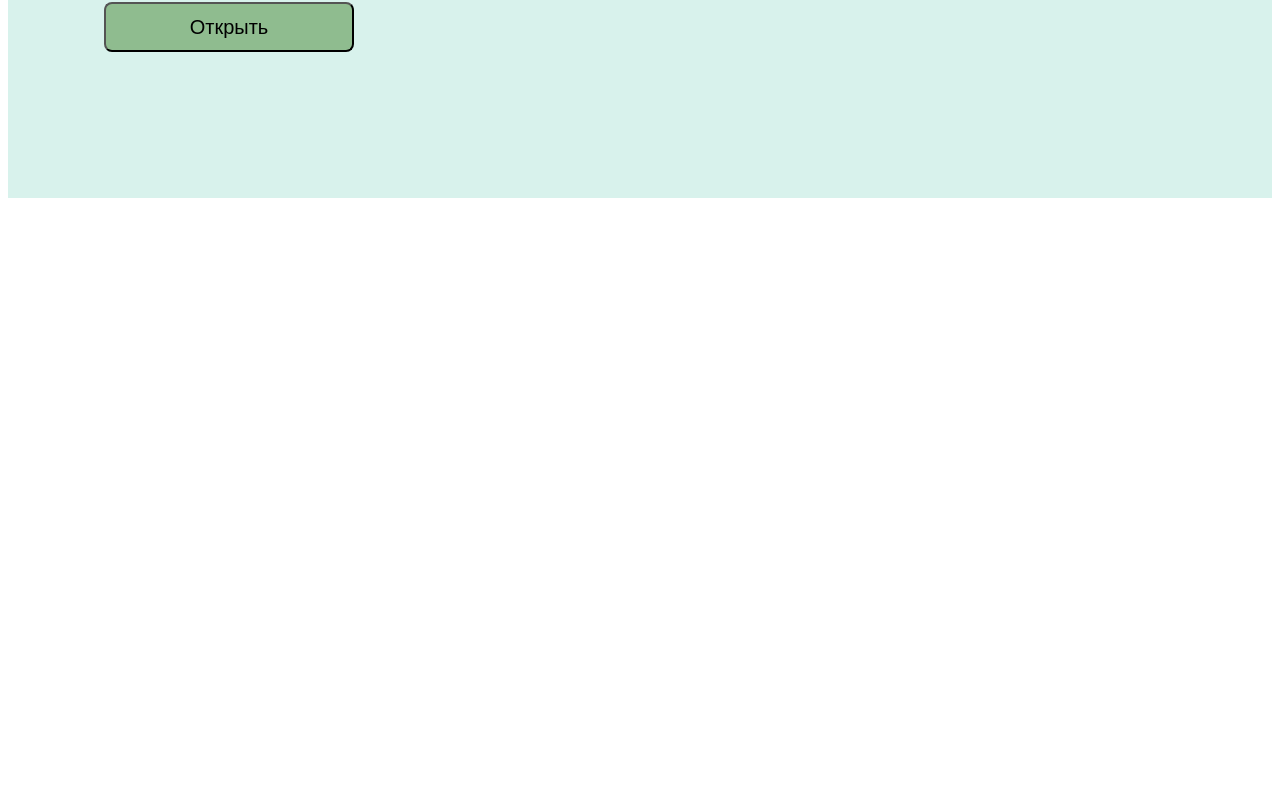
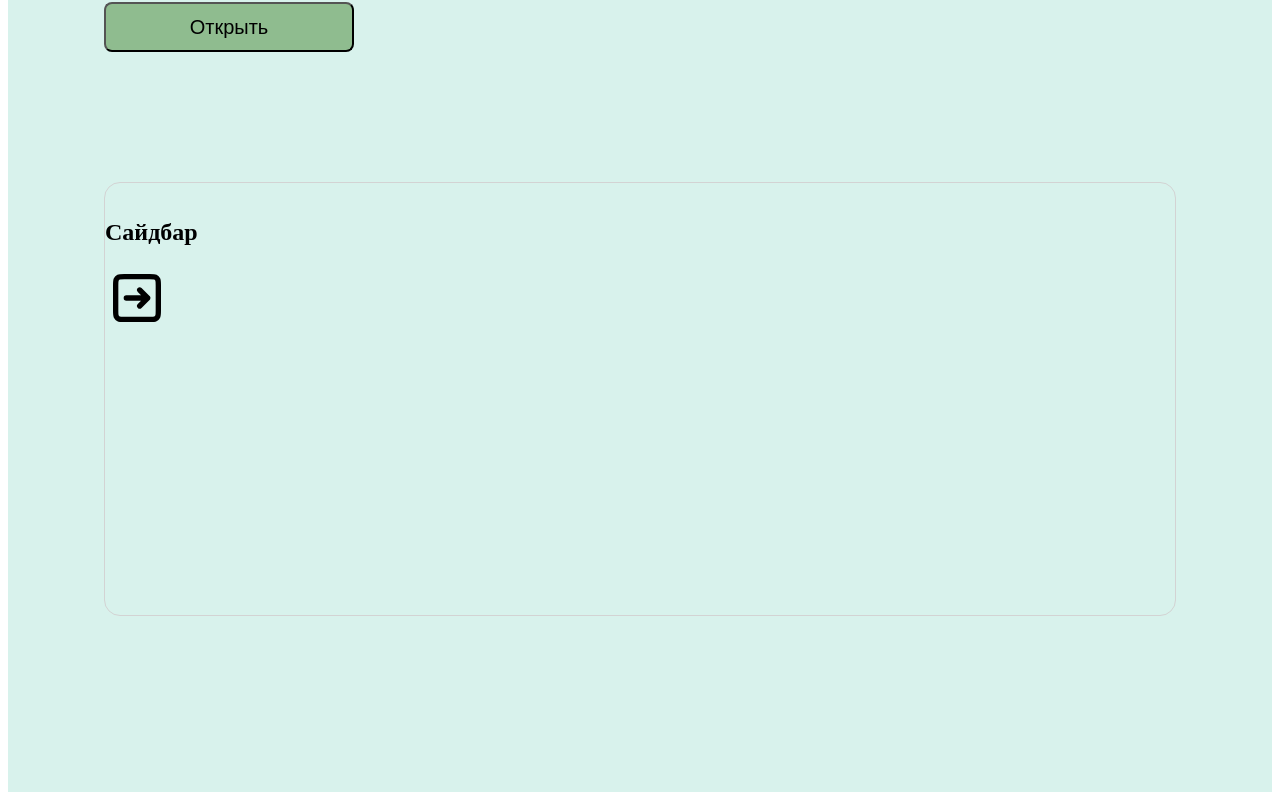
Before and after one commit to maximkin-alek/framer-motion-animations, a Next.js app: page /framer-motion-animations/ in a window 1280 px wide. Shown: the part 1772-2572 px from the top of the page. Before the commit the page ends 1978 px from the top, so only its background shows below. Built offline with nearby package versions, Linux system fonts and the light colour scheme.

Commit message:
added sidebar

```diff
--- /dev/null
+++ b/app/components/Sidebar.module.css
@@ -0,0 +1,26 @@
+.sidebar {
+  position: relative;
+  margin: 80px 0;
+  overflow: hidden;
+  padding: 16px 0;
+  border: 1px solid lightgray;
+  min-height: 50vh;
+  border-radius: 16px;
+}
+
+.button {
+  position: absolute;
+  z-index: 2;
+  background-color: transparent;
+  border: none;
+  cursor: pointer;
+  padding: 0;
+}
+
+.image {
+  left: 0;
+  position: absolute;
+  width: 500px;
+  max-width: 80vw;
+  border-radius: 16px;
+}
--- /dev/null
+++ b/app/components/Sidebar.tsx
@@ -0,0 +1,62 @@
+"use client";
+
+import { useState } from "react";
+import styles from "./Sidebar.module.css";
+import SidebarArrow from "./SidebarArrow";
+import { motion } from "framer-motion";
+
+const Sidebar = (): JSX.Element => {
+  const [isOpened, setIsOpened] = useState(false);
+  const imageVariants = {
+    visible: {
+      x: 0,
+      opacity: 1,
+      transition: {
+        type: "spring",
+        stiffness: 100,
+      },
+    },
+    hidden: {
+      opacity: 0,
+      x: "-100%",
+    },
+  };
+  const buttonVariants = {
+    visible: {
+      rotate: 180,
+      transition: {
+        type: "spring",
+        stiffness: 100,
+      },
+    },
+    hidden: {
+      rotate: 0,
+    },
+  };
+  return (
+    <section className={styles.sidebar}>
+      <h2 className={styles.title}>Сайдбар</h2>
+
+      <motion.button
+        variants={buttonVariants}
+        initial="hidden"
+        animate={isOpened ? "visible" : "hidden"}
+        onClick={() => setIsOpened(!isOpened)}
+        whileTap={{ scale: 0.9 }}
+        className={styles.button}
+      >
+        <SidebarArrow />
+      </motion.button>
+
+      <motion.img
+        initial="hidden"
+        animate={isOpened ? "visible" : "hidden"}
+        className={styles.image}
+        variants={imageVariants}
+        src="https://avatars.mds.yandex.net/get-mpic/5217715/img_id4445434902351195210.jpeg/orig"
+      />
+    </section>
+  );
+};
+
+export default Sidebar;
--- /dev/null
+++ b/app/components/SidebarArrow.tsx
@@ -0,0 +1,29 @@
+const SidebarArrow = () => {
+  return (
+    <svg
+      width="64px"
+      height="64px"
+      viewBox="0 0 24 24"
+      fill="none"
+      xmlns="http://www.w3.org/2000/svg"
+    >
+      <g id="SVGRepo_bgCarrier" strokeWidth="0"></g>
+      <g
+        id="SVGRepo_tracerCarrier"
+        strokeLinecap="round"
+        strokeLinejoin="round"
+      ></g>
+      <g id="SVGRepo_iconCarrier">
+        <path
+          d="M13 15L16 12M16 12L13 9M16 12H8M7.2 20H16.8C17.9201 20 18.4802 20 18.908 19.782C19.2843 19.5903 19.5903 19.2843 19.782 18.908C20 18.4802 20 17.9201 20 16.8V7.2C20 6.0799 20 5.51984 19.782 5.09202C19.5903 4.71569 19.2843 4.40973 18.908 4.21799C18.4802 4 17.9201 4 16.8 4H7.2C6.0799 4 5.51984 4 5.09202 4.21799C4.71569 4.40973 4.40973 4.71569 4.21799 5.09202C4 5.51984 4 6.07989 4 7.2V16.8C4 17.9201 4 18.4802 4.21799 18.908C4.40973 19.2843 4.71569 19.5903 5.09202 19.782C5.51984 20 6.07989 20 7.2 20Z"
+          stroke="#000000"
+          strokeWidth="2"
+          strokeLinecap="round"
+          strokeLinejoin="round"
+        ></path>
+      </g>
+    </svg>
+  );
+};
+
+export default SidebarArrow;
--- a/app/components/ToUpButton.tsx
+++ b/app/components/ToUpButton.tsx
@@ -1,8 +1,7 @@
 "use client";
-import { motion, useScroll, useSpring } from "framer-motion";
+import { motion, useScroll } from "framer-motion";
 import Arrow from "./Arrow";
 import styles from "./ToUpButton.module.css";
-import { useEffect } from "react";
 
 const ToUpButton = (): JSX.Element => {
   const { scrollYProgress } = useScroll();
--- a/app/globals.css
+++ b/app/globals.css
@@ -0,0 +1,8 @@
+input,
+textarea,
+button,
+select,
+div,
+a {
+  -webkit-tap-highlight-color: transparent;
+}
--- a/app/page.module.css
+++ b/app/page.module.css
@@ -1,3 +1,5 @@
+
+
 .main {
   display: flex;
   flex-direction: column;
@@ -16,11 +18,16 @@
   font-size: 20px;
 }
 
+.listTitle:focus {
+  outline: none;
+}
+
 .list {
   padding: 0;
 }
 
 .listItem {
+  max-width: 80%;
   list-style: none;
   color: black;
   border-radius: 8px;
@@ -113,7 +120,8 @@
     gap: 50px;
   }
 
-  .exit, .show {
+  .exit,
+  .show {
     margin: 0;
   }
 }
--- a/app/page.tsx
+++ b/app/page.tsx
@@ -7,6 +7,7 @@ import SortedBlock from "./components/SortedBlock";
 import ToUpButton from "./components/ToUpButton";
 import ScrollTriggedBlock from "./components/ScrollTriggedBlock";
 import Exit from "./components/Exit";
+import Sidebar from "./components/Sidebar";
 
 export default function Home() {
   return (
@@ -28,6 +29,8 @@ export default function Home() {
 
       <Exit />
 
+      <Sidebar />
+
       <ToUpButton />
     </main>
   );
```
